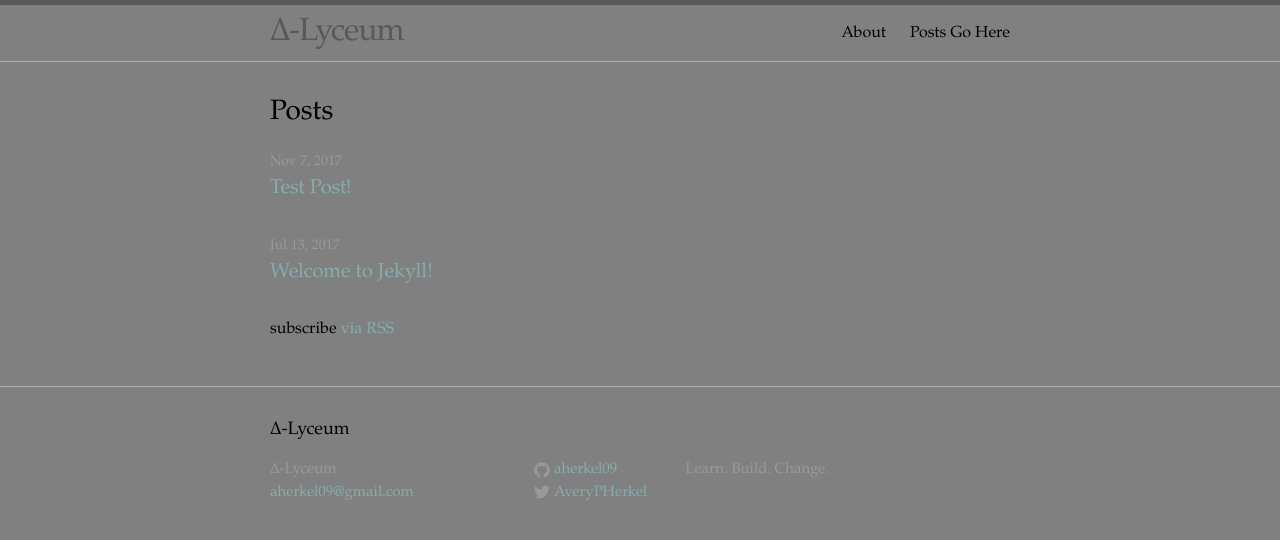
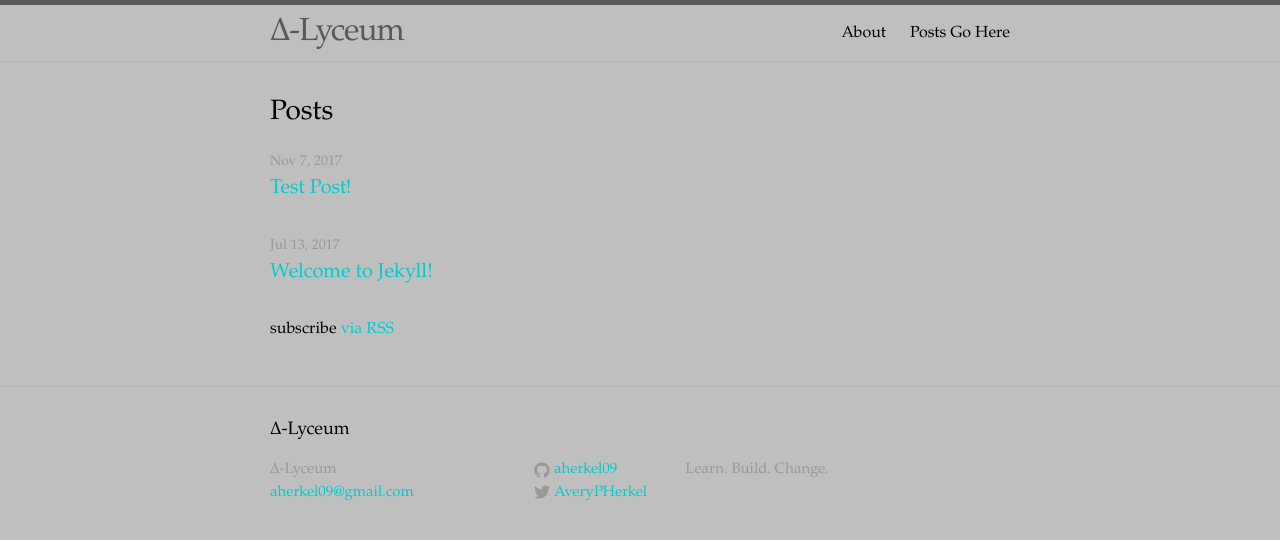
Before and after one commit to DeltaLyceum/aherkel09.github.io, a Jekyll site: the page built from index.html, in a window 1280 px wide. Shown: the top 540 px of the page. Built offline with Jekyll 4.4.1, drawn with Linux system fonts in a browser that asks for light colours.

Commit message:
Update main.scss

```diff
--- a/css/main.scss
+++ b/css/main.scss
@@ -15,8 +15,8 @@ $base-line-height: 1.5;
 $spacing-unit:     30px;
 
 $text-color:       #000000;
-$background-color: #808080;
-$brand-color:      #85adad;
+$background-color: #bfbfbf;
+$brand-color:      #00cccc;
 
 $grey-color:       #999999;
 $grey-color-light: lighten($grey-color, 10%);
```
